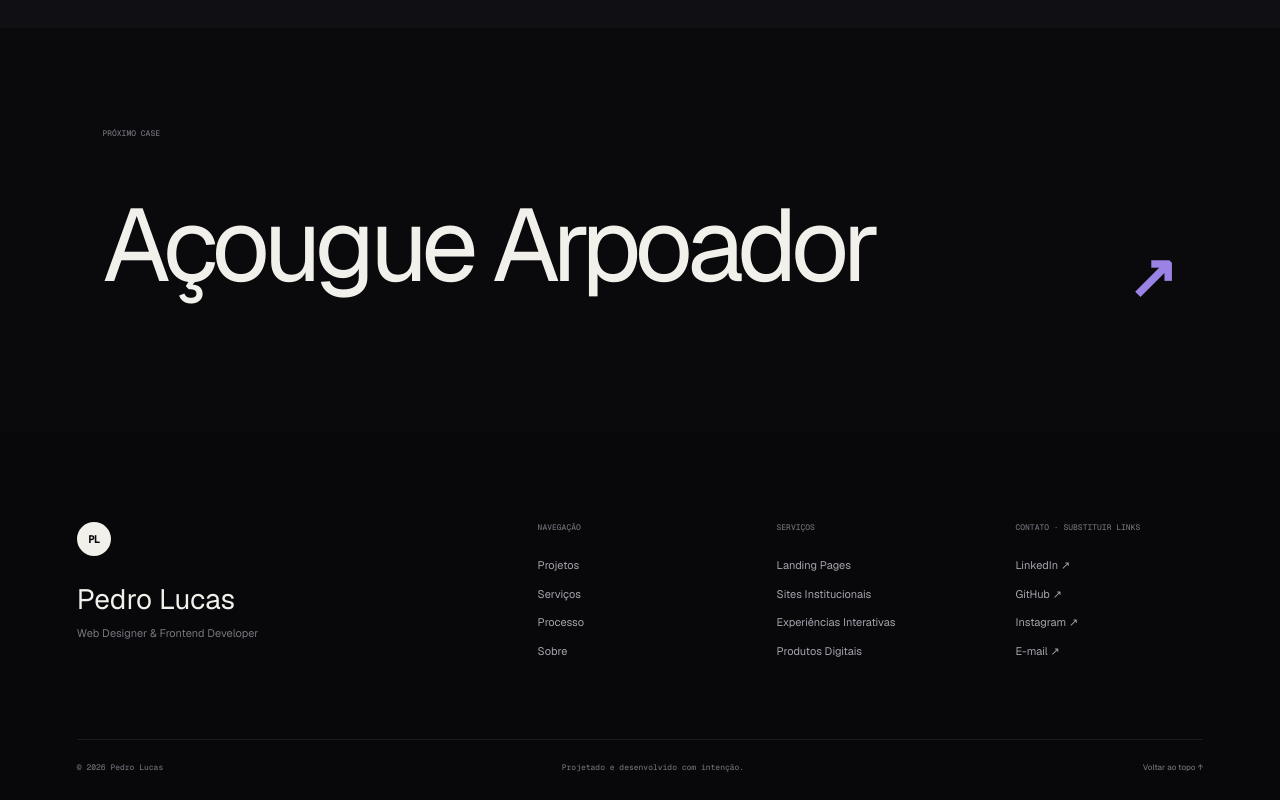
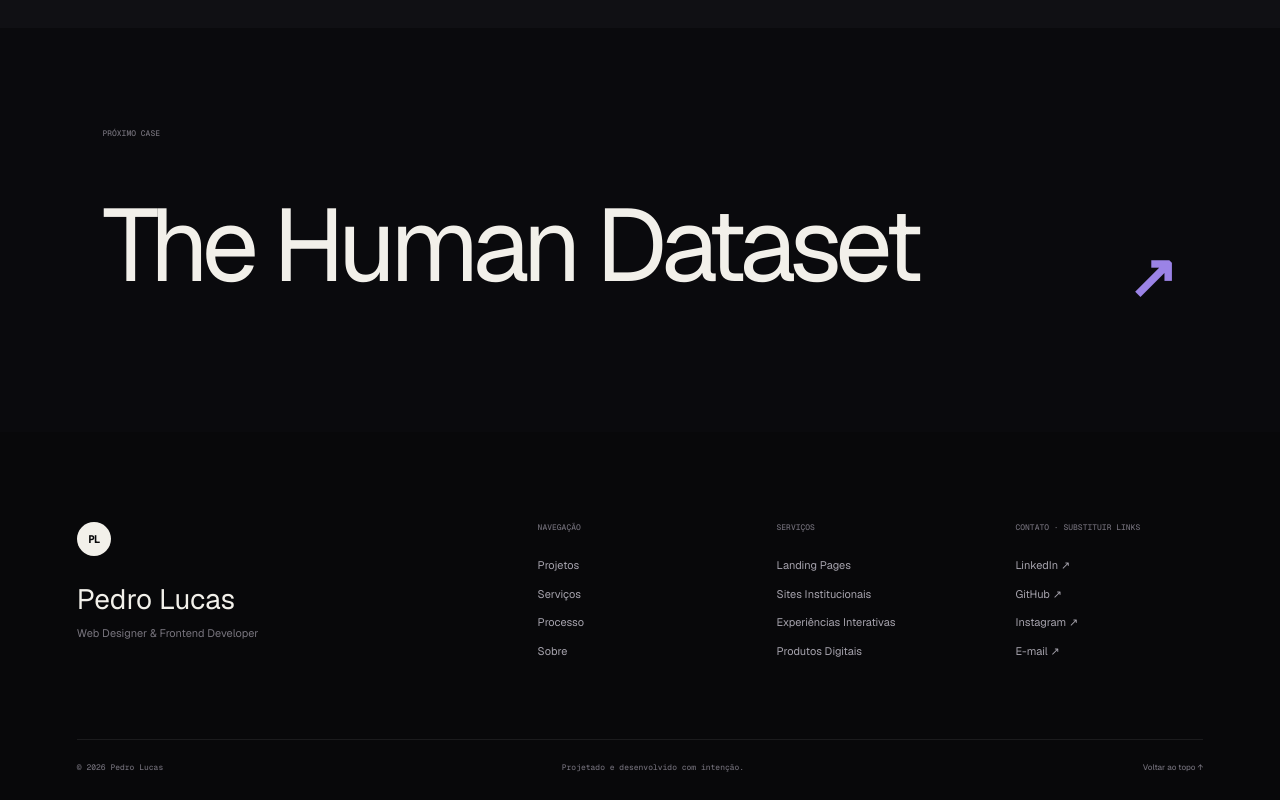
Before and after one commit to PedroLucasOrnellas/web-designer, a Next.js app: page /projetos/o-catalogo in a window 1280 px wide. Shown: the part 2679-3479 px from the top of the page. Built offline with nearby package versions, Linux system fonts and the light colour scheme.

Commit message:
refactor: stack projects from below

```diff
--- a/app/globals.css
+++ b/app/globals.css
@@ -303,7 +303,7 @@ html{scroll-behavior:auto}.lenis,.lenis.lenis-smooth{scroll-behavior:auto!import
 .projects-showcase-count{font:400 12px/1 var(--mono);letter-spacing:.08em}.projects-showcase-count strong{color:var(--text-primary);font-weight:500}.projects-showcase-count span{color:var(--text-muted)}
 .projects-showcase-stage{position:relative;width:100%;height:min(82vh,850px);min-height:650px;display:grid;place-items:start center;overflow:visible}
 .projects-showcase-stack{position:relative;width:min(88vw,1400px);height:min(72vh,760px);min-height:570px}
-.showcase-card{position:absolute;inset:0;width:100%;height:100%;padding:clamp(34px,4vw,64px);display:grid;grid-template-columns:minmax(260px,.72fr) minmax(0,1.45fr);gap:clamp(40px,6vw,96px);align-items:center;border:1px solid rgba(255,255,255,.075);border-radius:clamp(20px,1.7vw,28px);background:linear-gradient(145deg,color-mix(in srgb,var(--project-accent) 4%,#141419),#0c0c10 58%);box-shadow:0 32px 90px rgba(0,0,0,.46);overflow:hidden;transform-origin:50% 0;will-change:transform,opacity}
+.showcase-card{position:absolute;inset:0;width:100%;height:100%;padding:clamp(34px,4vw,64px);display:grid;grid-template-columns:minmax(260px,.72fr) minmax(0,1.45fr);gap:clamp(40px,6vw,96px);align-items:center;border:1px solid rgba(255,255,255,.075);border-radius:clamp(20px,1.7vw,28px);background:linear-gradient(145deg,color-mix(in srgb,var(--project-accent) 4%,#141419),#0c0c10 58%);box-shadow:0 -12px 42px rgba(0,0,0,.34),0 32px 90px rgba(0,0,0,.46);overflow:hidden;transform-origin:50% 50%;will-change:transform,opacity}
 .showcase-card:after{content:"";position:absolute;inset:0;pointer-events:none;background:linear-gradient(120deg,transparent 62%,color-mix(in srgb,var(--project-accent) 5%,transparent))}
 .showcase-card-copy,.showcase-visual-link{position:relative;z-index:2}.showcase-card-copy{align-self:stretch;display:flex;flex-direction:column;justify-content:center;min-width:0}
 .showcase-card-number{margin-bottom:auto;color:var(--text-muted);font:500 11px/1 var(--mono);letter-spacing:.14em;transition:color .35s ease}.showcase-card.is-active .showcase-card-number{color:var(--project-accent)}
--- a/components/motion/MotionEngine.tsx
+++ b/components/motion/MotionEngine.tsx
@@ -107,10 +107,10 @@ export function MotionEngine() {
               if (current) current.textContent = String(index + 1).padStart(2, "0");
             };
 
-            gsap.set(cards, { position: "absolute", inset: 0, transformOrigin: "center top" });
-            gsap.set(cards[0], { zIndex: 30, scale: 1, y: 0, opacity: 1 });
-            gsap.set(cards[1], { zIndex: 20, scale: 0.965, y: 36, opacity: 0.7 });
-            gsap.set(cards[2], { zIndex: 10, scale: 0.93, y: 72, opacity: 0.35 });
+            gsap.set(cards, { position: "absolute", inset: 0, transformOrigin: "center center" });
+            gsap.set(cards[0], { zIndex: 30, yPercent: 0, opacity: 1 });
+            gsap.set(cards[1], { zIndex: 20, yPercent: 88, opacity: 1 });
+            gsap.set(cards[2], { zIndex: 10, yPercent: 94, opacity: 0.9 });
             gsap.set(cards[0].querySelector("[data-project-copy]"), { opacity: 1, y: 0 });
             gsap.set(cards.slice(1).map((card) => card.querySelector("[data-project-copy]")), { opacity: 0.35, y: 12 });
             gsap.set(titles[0], { yPercent: 0 });
@@ -139,9 +139,9 @@ export function MotionEngine() {
             timeline
               .addLabel("projectOne", 0)
               .to({}, { duration: 0.16 })
-              .to(cards[0], { y: -70, scale: 0.94, opacity: 0.16, duration: 0.24, ease: "power2.inOut" }, 0.16)
-              .to(cards[1], { y: 0, scale: 1, opacity: 1, duration: 0.24, ease: "power2.inOut" }, 0.16)
-              .to(cards[2], { y: 36, scale: 0.965, opacity: 0.7, duration: 0.22, ease: "power2.inOut" }, 0.18)
+              .to(cards[0], { yPercent: -108, opacity: 0.2, duration: 0.24, ease: "power2.inOut" }, 0.16)
+              .to(cards[1], { yPercent: 0, opacity: 1, duration: 0.24, ease: "power2.inOut" }, 0.16)
+              .to(cards[2], { yPercent: 88, opacity: 1, duration: 0.22, ease: "power2.inOut" }, 0.18)
               .to(cards[0].querySelector("[data-project-copy]"), { opacity: 0, y: -10, duration: 0.16, ease: "power1.inOut" }, 0.16)
               .to(cards[1].querySelector("[data-project-copy]"), { opacity: 1, y: 0, duration: 0.16, ease: "power1.inOut" }, 0.29)
               .to(titles[1], { yPercent: 0, duration: 0.16, ease: "power2.out" }, 0.3)
@@ -151,8 +151,8 @@ export function MotionEngine() {
               .set(cards[2], { zIndex: 20 }, 0.25)
               .addLabel("projectTwo", 0.5)
               .to({}, { duration: 0.12 })
-              .to(cards[1], { y: -70, scale: 0.94, opacity: 0.16, duration: 0.24, ease: "power2.inOut" }, 0.6)
-              .to(cards[2], { y: 0, scale: 1, opacity: 1, duration: 0.24, ease: "power2.inOut" }, 0.6)
+              .to(cards[1], { yPercent: -108, opacity: 0.2, duration: 0.24, ease: "power2.inOut" }, 0.6)
+              .to(cards[2], { yPercent: 0, opacity: 1, duration: 0.24, ease: "power2.inOut" }, 0.6)
               .to(cards[1].querySelector("[data-project-copy]"), { opacity: 0, y: -10, duration: 0.16, ease: "power1.inOut" }, 0.6)
               .to(cards[2].querySelector("[data-project-copy]"), { opacity: 1, y: 0, duration: 0.16, ease: "power1.inOut" }, 0.73)
               .to(titles[2], { yPercent: 0, duration: 0.16, ease: "power2.out" }, 0.74)
--- a/data/portfolio.ts
+++ b/data/portfolio.ts
@@ -16,32 +16,41 @@ export const projects: Project[] = [
     caseNote: "O case apresenta a arquitetura do catálogo, a hierarquia dos produtos e o fluxo que transforma interesse em uma conversa de pedido.",
   },
   {
-    slug: "acougue-arpoador",
+    slug: "the-human-dataset",
     index: "02",
-    name: "Açougue Arpoador",
-    eyebrow: "Experiência digital · Pedidos",
-    description: "Experiência digital para apresentação de produtos e geração de pedidos.",
-    challenge: "Traduzir variedade, procedência e conveniência em uma interface clara para quem precisa escolher e pedir rapidamente.",
-    solution: "Uma vitrine digital centrada nos produtos, com categorias objetivas, apresentação cuidadosa e uma jornada curta até o pedido.",
-    technologies: ["Web Design", "UX", "Frontend", "WhatsApp"],
-    accent: "#B79A72",
-    className: "visual-arpoador",
-    status: "Experiência digital",
-    caseNote: "O projeto explora direção de arte, organização de catálogo e uma jornada de contato coerente com a operação do negócio.",
+    name: "The Human Dataset",
+    eyebrow: "Portfólio de dados · Experiência interativa",
+    description: "Portfólio imersivo que transforma trajetória, competências e projetos em um relatório de dados navegável.",
+    challenge: "Apresentar um perfil profissional com grande volume de informação sem recorrer à estrutura previsível de um currículo digital.",
+    solution: "Uma experiência inspirada em interfaces analíticas, com narrativa progressiva, visualizações, evidências de aprendizado e hierarquia orientada à leitura.",
+    technologies: ["Web Design", "Data Storytelling", "UX", "Frontend"],
+    accent: "#9B83E6",
+    className: "visual-dataset",
+    image: "/projects/portfolio-dados/dashboard.png",
+    imageAlt: "Dashboard de análise do mercado automotivo apresentado no portfólio de dados",
+    status: "Site publicado",
+    caseNote: "Projeto publicado com navegação completa, visualizações de competências, jornada profissional, formação e estudos analíticos. O case destaca o serviço de estratégia, design e desenvolvimento da experiência.",
+    liveUrl: "https://pedrolucasornellas.github.io/",
+    liveUrlExternal: true,
+    liveUrlLabel: "Visitar site",
   },
   {
-    slug: "fipe-ipca",
+    slug: "julie-doceria",
     index: "03",
-    name: "FIPE + IPCA",
-    eyebrow: "Dashboard · Visualização de dados",
-    description: "Dashboard e experiência de visualização de dados comparando valorização de veículos e inflação.",
-    challenge: "Permitir a comparação entre séries econômicas e valores de veículos sem transformar a leitura em uma planilha difícil de interpretar.",
-    solution: "Uma interface analítica que organiza contexto, filtros e evolução temporal em uma narrativa visual progressiva e comparável.",
-    technologies: ["Data Viz", "Dashboard", "UX", "TypeScript"],
-    accent: "#83A4E6",
-    className: "visual-fipe",
-    status: "Estudo de dados",
-    caseNote: "O case se concentra na organização da informação e na experiência de leitura. Nenhuma métrica de resultado comercial foi presumida.",
+    name: "Julie Doceria",
+    eyebrow: "Landing page · Produto & conversão",
+    description: "Landing page sensorial para transformar uma fatia artesanal em uma experiência de desejo e compra.",
+    challenge: "Comunicar textura, qualidade e produção limitada de um produto físico em uma página capaz de criar desejo antes do primeiro contato.",
+    solution: "Uma narrativa visual baseada no produto, com direção de arte quente, transições de profundidade, sequência de montagem e CTAs distribuídos ao longo da experiência.",
+    technologies: ["Landing Page", "GSAP", "ScrollTrigger", "Lenis"],
+    accent: "#9B83E6",
+    className: "visual-julie",
+    image: "/projects/julie-doceria/hero-cake.png",
+    imageAlt: "Fatia artesanal de chocolate usada na landing page Julie Doceria",
+    status: "Landing page demonstrativa",
+    caseNote: "Landing page demonstrativa desenvolvida como exemplo de direção de arte, storytelling de produto, motion design e construção de uma jornada orientada à conversão. Nenhuma métrica comercial foi presumida.",
+    liveUrl: "/lp-bolo/index.html",
+    liveUrlLabel: "Ver landing page",
   },
 ];
 
```
